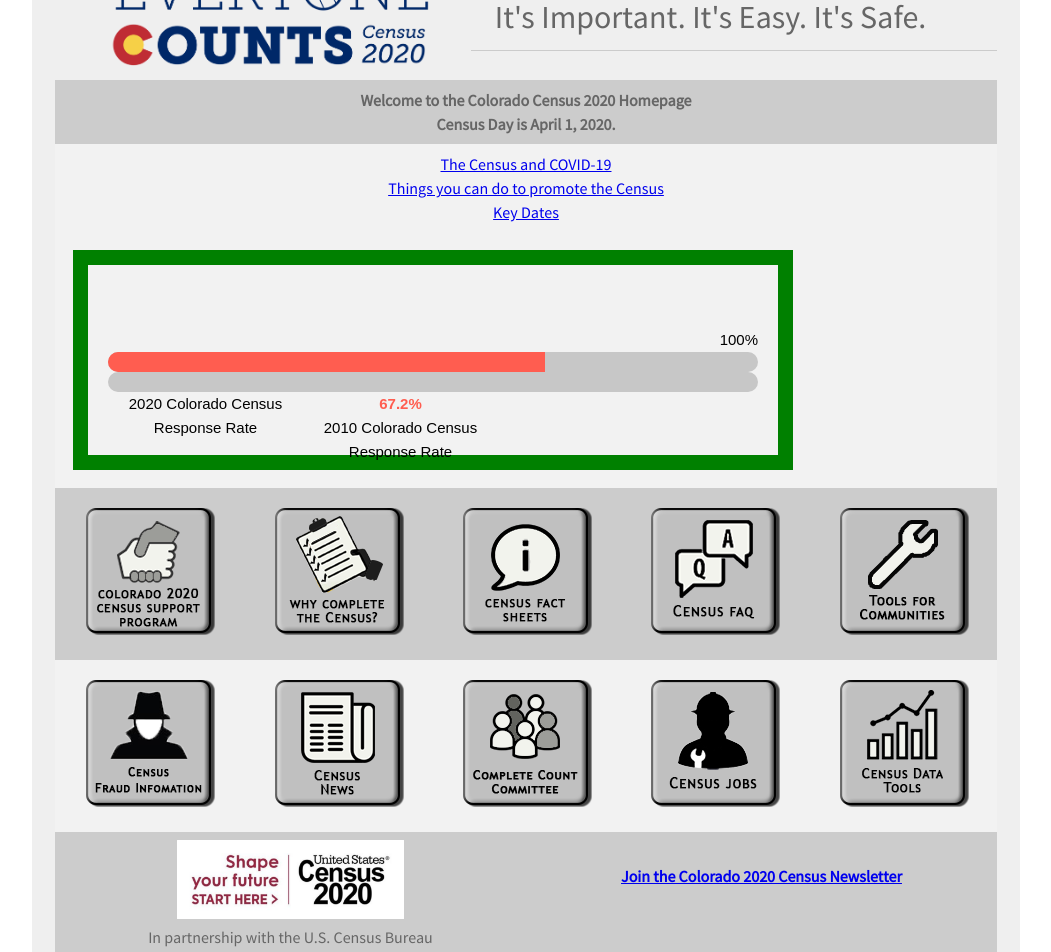
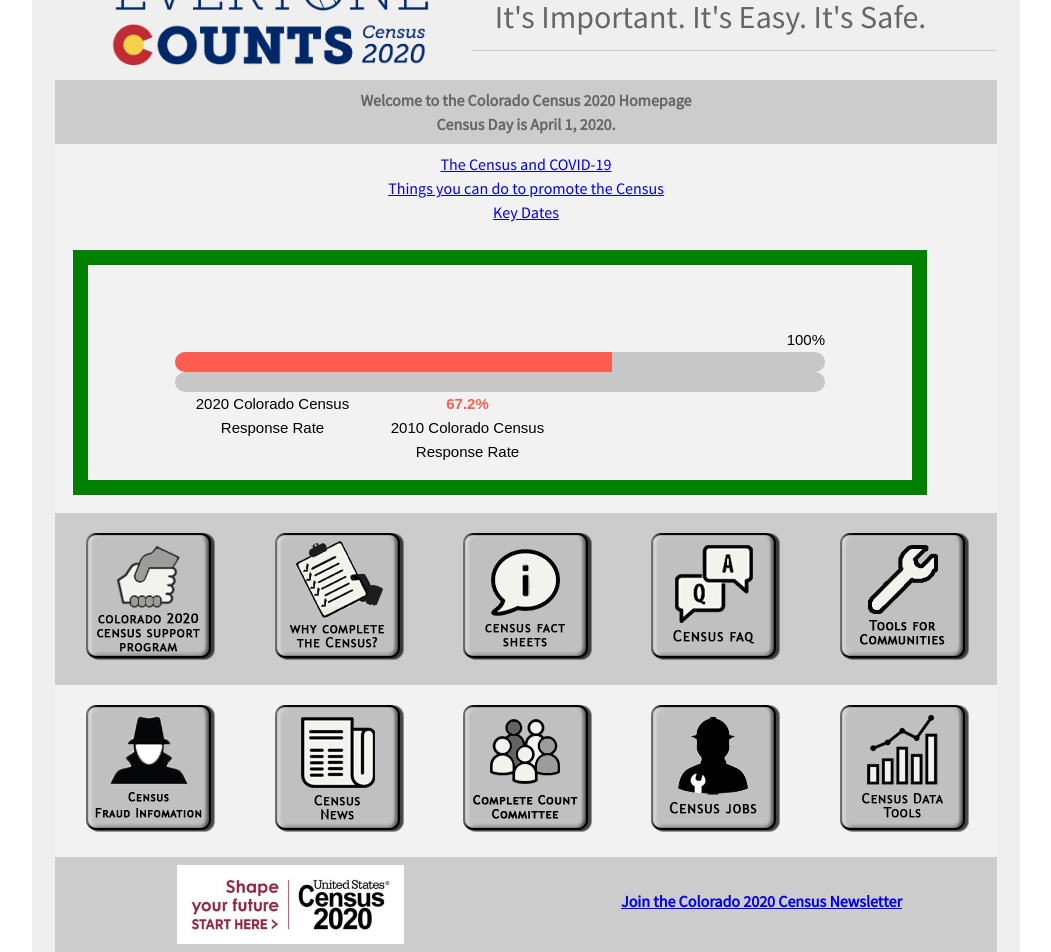
Before and after one commit to TBleess/Website_New, a Jekyll site: the page built from pages/5_CensusACS/census_2020_mainth.html, in a window 1280 px wide. Shown: the part 1034-1986 px from the top of the page, without its empty margins (114-1165 px from the left). Built offline with Jekyll 4.4.1, drawn with Linux system fonts in a browser that asks for light colours.

Commit message:
Add files via upload

```diff
--- a/pages/5_CensusACS/census_2020_mainth.html
+++ b/pages/5_CensusACS/census_2020_mainth.html
@@ -62,8 +62,9 @@
 /* THERMOMETER  */
 
 .thermbox {
-  width: 650px;
-  height:150px;
+  align:center;
+  width: 784px;
+  height:175px;
   border: 15px solid green;
   padding: 20px;
   margin: 10px;
```
